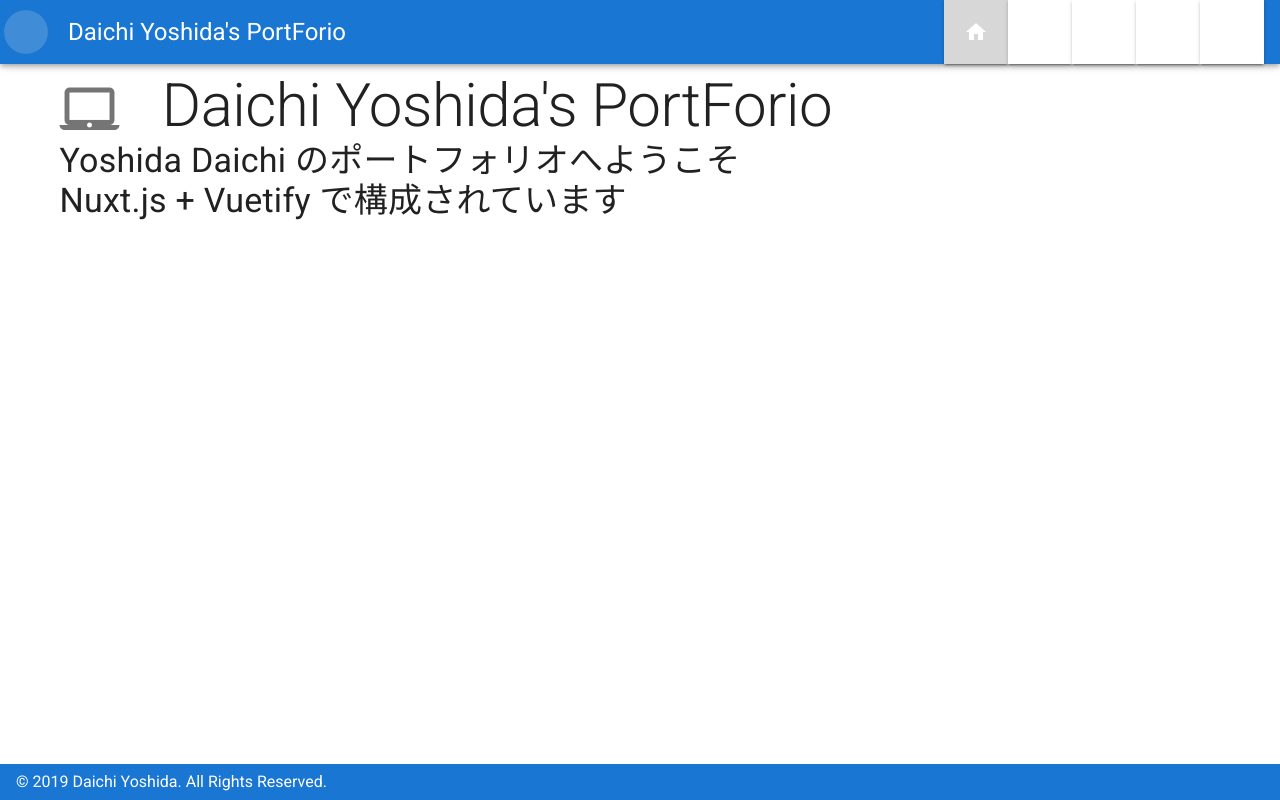
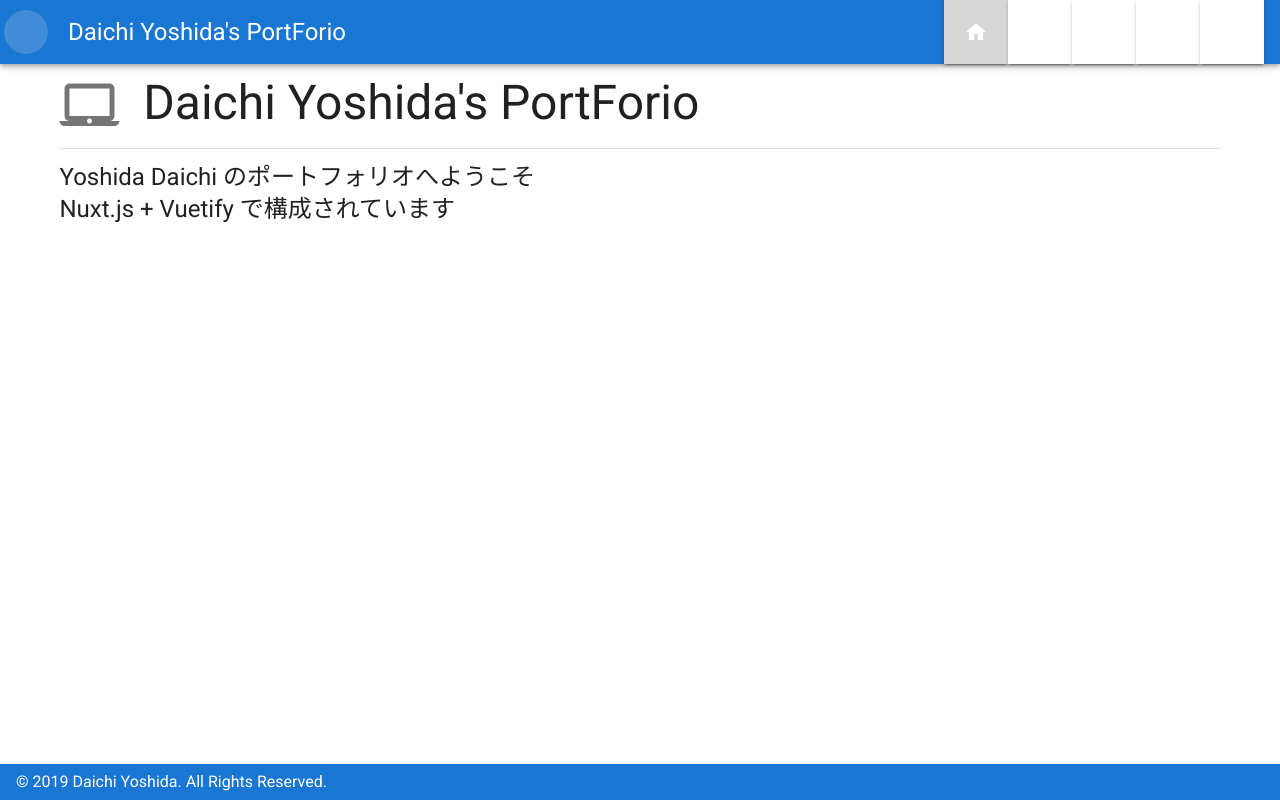
Before and after one commit to dy0110/my-nuxt-portfolio, a Nuxt app: page / in a window 1280 px wide. Shown: the top 800 px of the page. Built offline with nearby package versions, Linux system fonts and the light colour scheme.

Commit message:
ホーム画面の作成

```diff
--- a/components/theHeader.vue
+++ b/components/theHeader.vue
@@ -55,7 +55,7 @@
     return {
       title: "Daichi Yoshida's PortForio",
       listTitle: 'Contents',
-      drawer: null,
+      drawer: false,
       items: [
         { title: 'Home', icon: 'home', to: '/' },
         { title: 'Profile', icon: 'person', to: '/profile' },
--- a/nuxt.config.js
+++ b/nuxt.config.js
@@ -1,4 +1,3 @@
-// require('dotenv').config()
 import dotenv from 'dotenv'
 dotenv.config()
 
--- a/pages/index.vue
+++ b/pages/index.vue
@@ -1,13 +1,14 @@
 <template>
   <v-layout column justify-center align-left>
     <v-flex xs12 sm8 md6>
-      <div class="display-3">
+      <div class="display-2">
         <v-icon size="60">
           laptop_mac
         </v-icon>
-        &nbsp;&nbsp;Daichi Yoshida's PortForio
+        &nbsp;Daichi Yoshida's PortForio
       </div>
-      <div class="display-1">
+      <v-divider class="my-3" />
+      <div class="headline mb-3">
         Yoshida Daichi のポートフォリオへようこそ
         <br />
         Nuxt.js + Vuetify で構成されています
```
